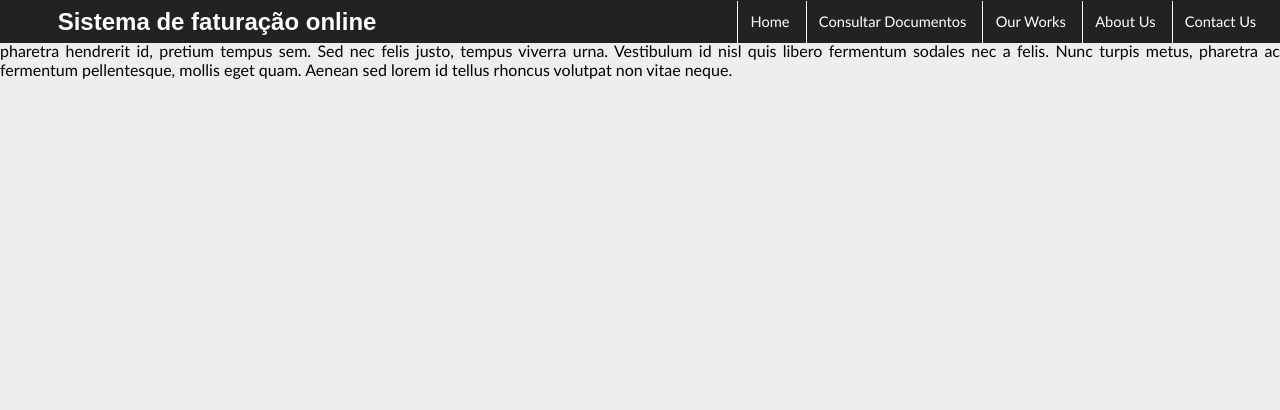
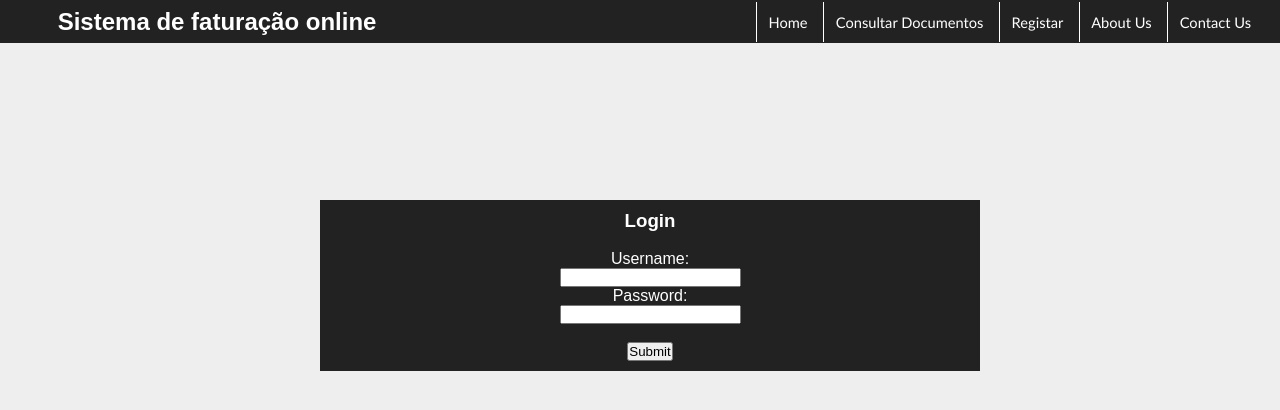
Before and after one commit to Wrakor/LTW, a PHP site: page / in a window 1280 px wide. Shown: the top 410 px of the page. Run offline with PHP 8.4, Linux system fonts and the light colour scheme.

Commit message:
menu de login(ainda nao funcional), reestruturação

```diff
--- a/consulta.php
+++ b/api/consulta.php
@@ -3,7 +3,7 @@
 <head>
 	<title> Sistema de faturação online </title>
 	<meta charset="utf-8"/>
-	<link rel="stylesheet" href="style.css">
+	<link rel="stylesheet" href="../style.css">
 </head>
 
 <body>
@@ -15,7 +15,7 @@
 	    <div id = "header-links">
 	        <nav>
 	            <ul>
-	                <li><a href="index.html"> Home </a></li>
+	                <li><a href="../index.html"> Home </a></li>
 	                <li><a href="consulta.html"> Consultar Documentos </a></li>
 	                <li><a href="#portfolio"> Our Works </a></li>
 	                <li><a href="#about-us"> About Us </a></li>
--- a/index.html
+++ b/index.html
@@ -15,17 +15,24 @@
 	        <nav>
 	            <ul>
 	                <li><a href="#main"> Home </a></li>
-	                <li><a href="consulta.php"> Consultar Documentos </a></li>
-	                <li><a href="#portfolio"> Our Works </a></li>
+	                <li><a href="api/consulta.php"> Consultar Documentos </a></li>
+	                <li><a href="#portfolio"> Registar </a></li>
 	                <li><a href="#about-us"> About Us </a></li>
 	                <li><a href="#contact"> Contact Us </a></li>
 	            </ul>
 	        </nav>
 	    </div>
 	</div>
+	<div id ="login">
+		<FORM action="login.php" method="get">
+		<p><h3>Login</h3></p><br>
+		<p>Username:</p>
+		<INPUT type = "string" name = "username" maxlength = "15" />
+		<p>Password:</p>
+		<INPUT type = "password" name = "pass" maxlength = "16" />
+		<br><br>
+		<input type="submit"/>
+		</FORM>
+	</div>
 
-	<div id="intro">
-	<h3> Era uma vez umas cenas</h2>
-	<p>	Tipo isto e aquilo enim, quis facilisis leo lacinia quis. Mauris non neque arcu, et tristique tortor. Etiam vitae neque justo. Morbi vel suscipit enim. Vestibulum neque ligula, consectetur pharetra hendrerit id, pretium tempus sem. Sed nec felis justo, tempus viverra urna. Vestibulum id nisl quis libero fermentum sodales nec a felis. Nunc turpis metus, pharetra ac fermentum pellentesque, mollis eget quam. Aenean sed lorem id tellus rhoncus volutpat non vitae neque.</p>
-	</div>
 </body>
--- a/style.css
+++ b/style.css
@@ -57,7 +57,7 @@ body {
 }
 
 #header {
-	background: #222222;
+	background-color: #222222;
 	padding: 0.6%;
 	position: fixed;
 	left: 0;
@@ -81,3 +81,15 @@ body {
 	font-size: 12pt;
 	text-align: justify;
 }
+
+#login {
+	position: absolute;
+	margin-top: 200px;
+	margin-left: 25%;
+	width: 50%;
+	border-top: 20 px;
+	padding: 10px;
+	background-color:  #222222;
+	text-align: center;
+	color: white;
+}
```
Also changed, not shown: api/clientes.sql (renamed from clientes.sql), api/documentos.db (renamed from documentos.db), api/faturas.sql (renamed from faturas.sql), api/produtos.sql (renamed from produtos.sql), login.php (added).
